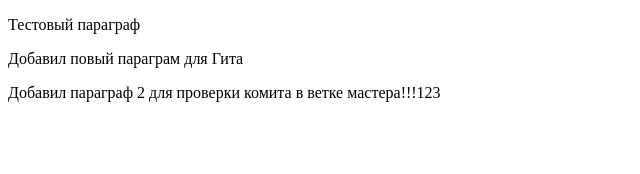
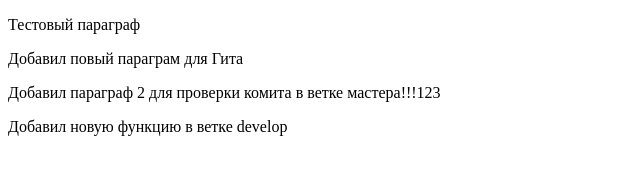
Before and after one commit to Kupited/Kupited, a plain HTML site: page index.html in a window 1280 px wide. Shown: the whole page, without its empty margins (0-640 px from the left). Drawn offline with Linux system fonts and the light colour scheme.

Commit message:
Add text about develop

```diff
--- a/index.html
+++ b/index.html
@@ -8,6 +8,7 @@
 
       <p>Добавил повый параграм для Гита</p>
       <p>Добавил параграф 2 для проверки комита в ветке мастера!!!123</p>
+      <p>Добавил новую функцию в ветке develop</p>
     </body>
 
 </html>
```
